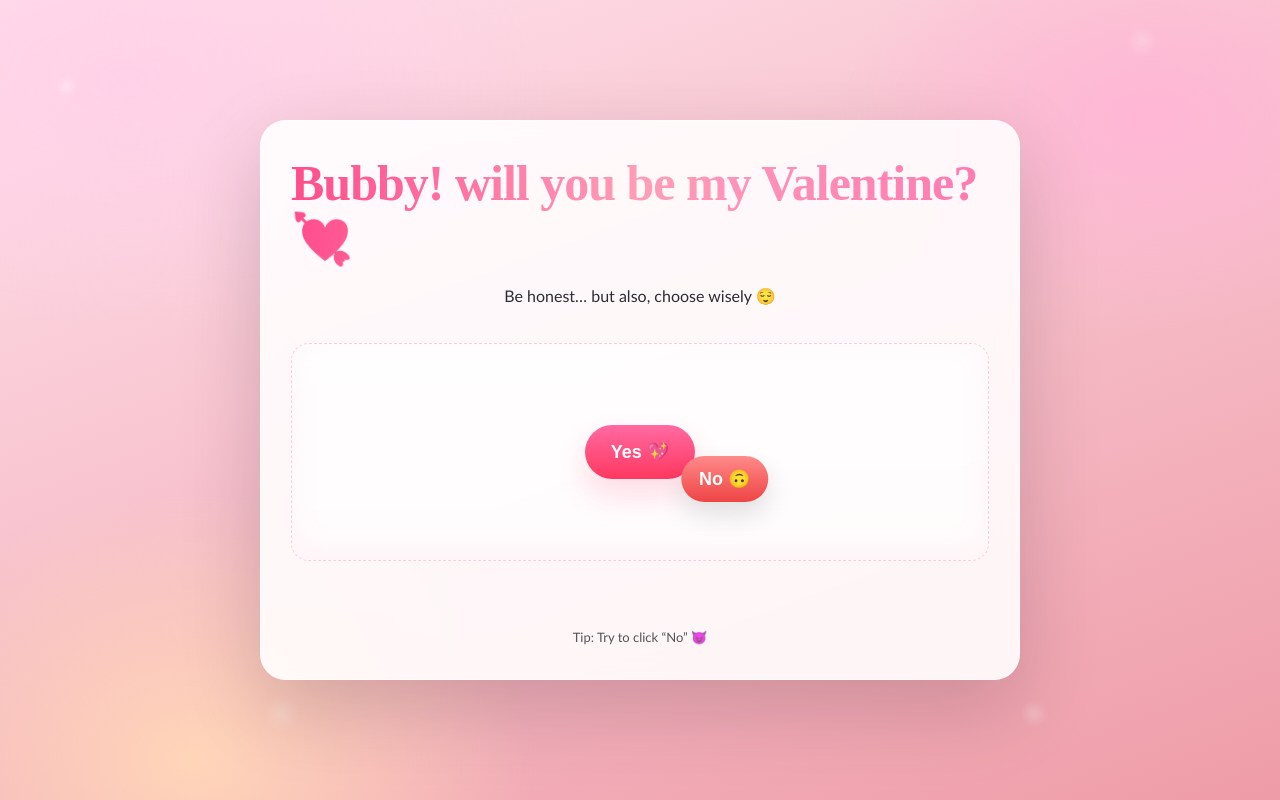
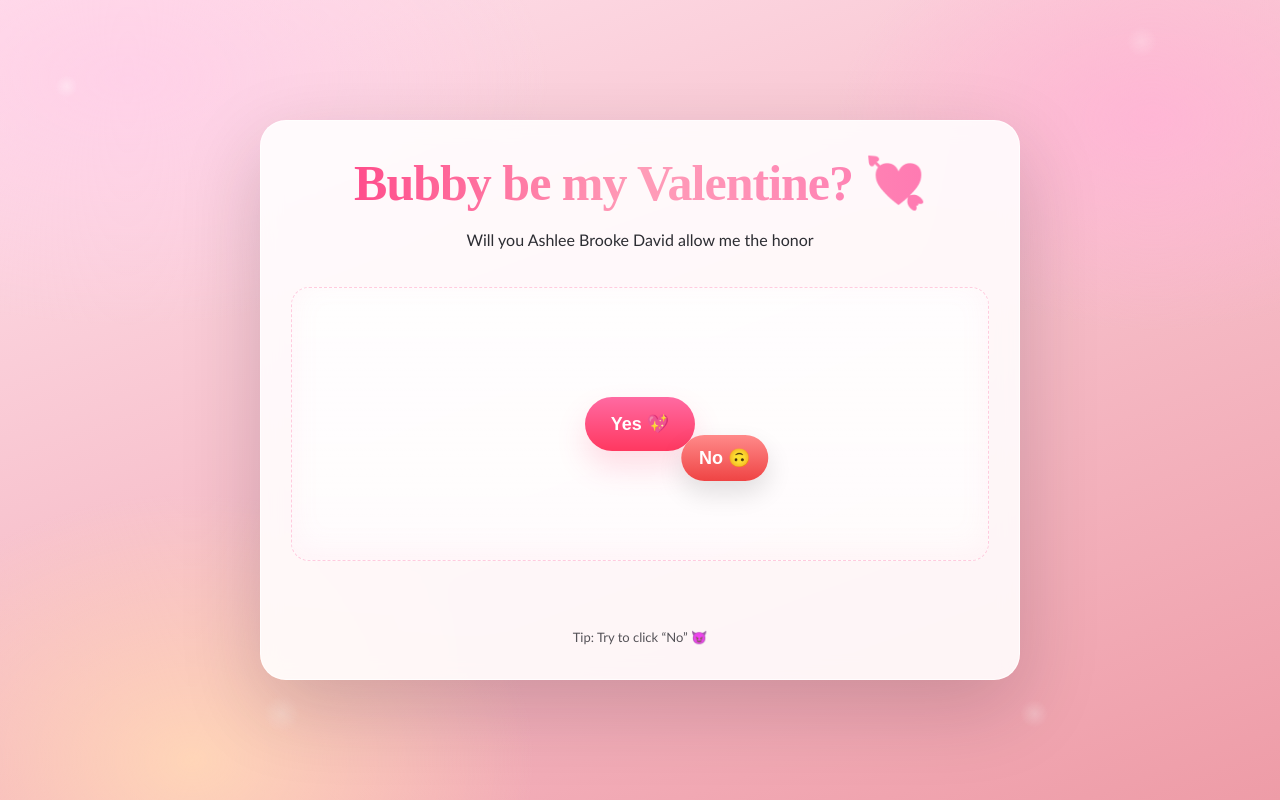
Before and after one commit to LikeBezalel/Valentine, a plain HTML site: page index.html in a window 1280 px wide. Shown: the top 800 px of the page. Drawn offline with Linux system fonts and the light colour scheme.

Commit message:
Update Valentine message in index.html

```diff
--- a/index.html
+++ b/index.html
@@ -273,8 +273,8 @@
   <div class="card-wrap">
     <div class="card" id="card">
       <div class="card-face card-front">
-        <h1>Bubby! will you be my Valentine? 💘</h1>
-        <p>Be honest… but also, choose wisely 😌</p>
+        <h1>Bubby be my Valentine? 💘</h1>
+        <p>Will you Ashlee Brooke David allow me the honor</p>
 
         <div class="stage" id="stage" aria-label="Valentine button area">
           <button id="yesBtn" aria-label="Yes, I will">Yes 💖</button>
```
